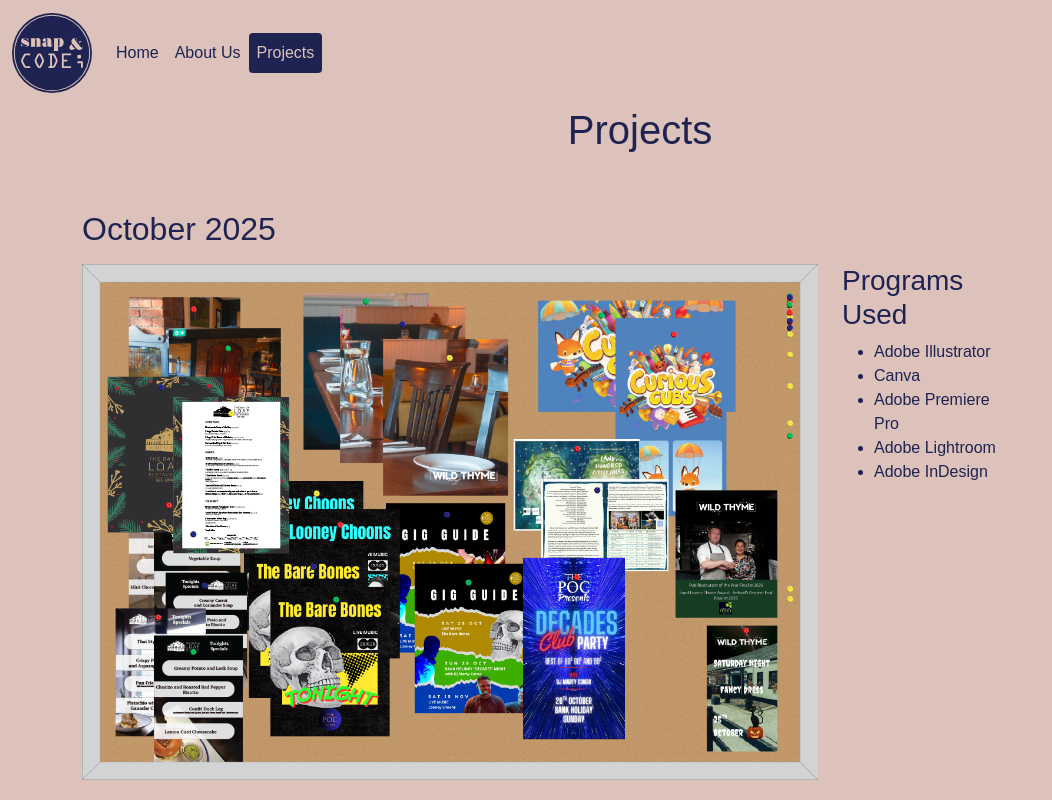
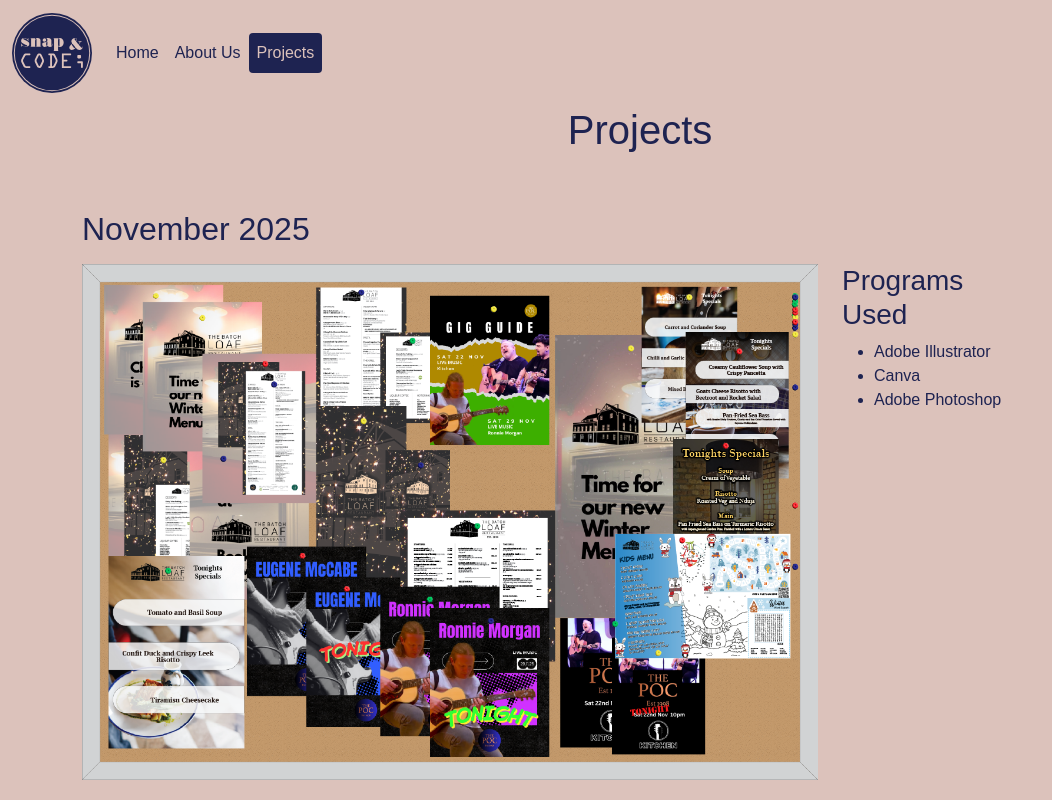
Before and after one commit to paddyfed/snapandcode, a Next.js app: page /projects in a window 1280 px wide. Shown: the top 800 px of the page, without its empty margins (0-1052 px from the left). Built offline with nearby package versions, Linux system fonts and the light colour scheme.

Commit message:
November 2025 projects

```diff
--- a/app/projects/page.js
+++ b/app/projects/page.js
@@ -11,6 +11,7 @@
 import AugustBoard2025 from "@/public/2025-08-01_Work-Board@0.25x.png";
 import SeptemberBoard2025 from "@/public/2025-09-01_Work-Board@0.25x.png";
 import OctoberBoard2025 from "@/public/2025-10-01_Work-Board@0.25x.png";
+import NovemberBoard2025 from "@/public/2025-11-01_Work-Board@0.25x.png";
 import MainLogo from "@/public/snap-and-code_main-logo.svg";
 
 export default function Projects() {
@@ -18,6 +19,26 @@
     <>
       <main className={styles.main}>
         <h1>Projects</h1>
+        <article className="container">
+          <h2>November 2025</h2>
+          <div className="row">
+            <div className="col-md-2 mt-2 order-md-last">
+              <h3>Programs Used</h3>
+              <ul>
+                <li>Adobe Illustrator</li>
+                <li>Canva</li>
+                <li>Adobe Photoshop</li>
+              </ul>
+            </div>
+            <div className="col-md-8 mt-2 order-md-first">
+              <Image
+                src={NovemberBoard2025}
+                alt="Projects completed in October 2025"
+                className="img-fluid"
+              />
+            </div>
+          </div>
+        </article>
         <article className="container">
           <h2>October 2025</h2>
           <div className="row">
```
Also changed, not shown: public/2025-11-01_Work-Board@0.25x.png (added).
